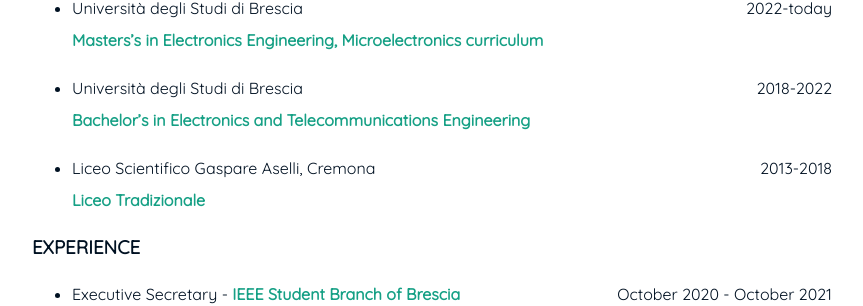
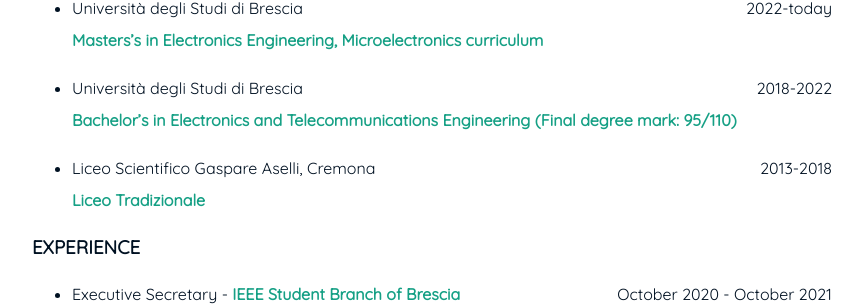
Before and after one commit to FreShq99/frenkishqepa.com, a Jekyll site: the page built from resume.md, in a window 1280 px wide. Shown: the part 549-855 px from the top of the page, without its empty margins (208-1071 px from the left). Built offline with Jekyll 4.4.1, drawn with Linux system fonts in a browser that asks for light colours.

Commit message:
Update resume.md

```diff
--- a/resume.md
+++ b/resume.md
@@ -14,7 +14,7 @@ subtitle: Frenki Shqepa
 **Masters's in Electronics Engineering, Microelectronics curriculum**
 
 - Università degli Studi di Brescia <span style="float: right; ">2018-2022</span>
-**Bachelor's in Electronics and Telecommunications Engineering**
+**Bachelor's in Electronics and Telecommunications Engineering (Final degree mark: 95/110)**
 
 - Liceo Scientifico Gaspare Aselli, Cremona <span style="float: right; ">2013-2018</span>
 **Liceo Tradizionale**
```
